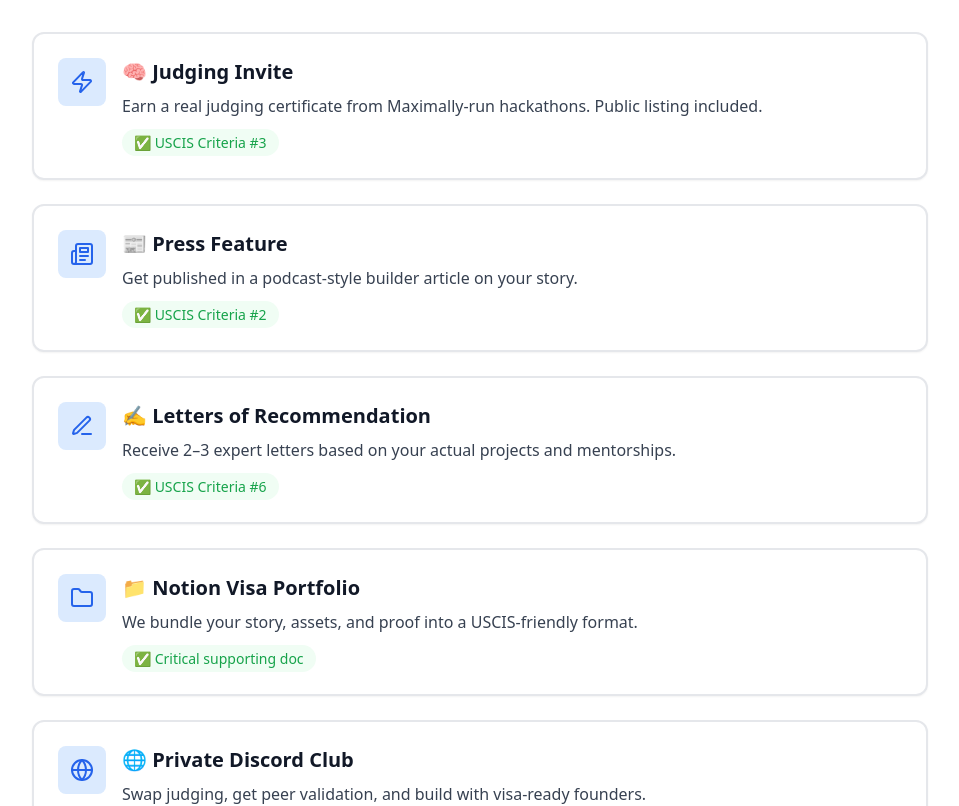
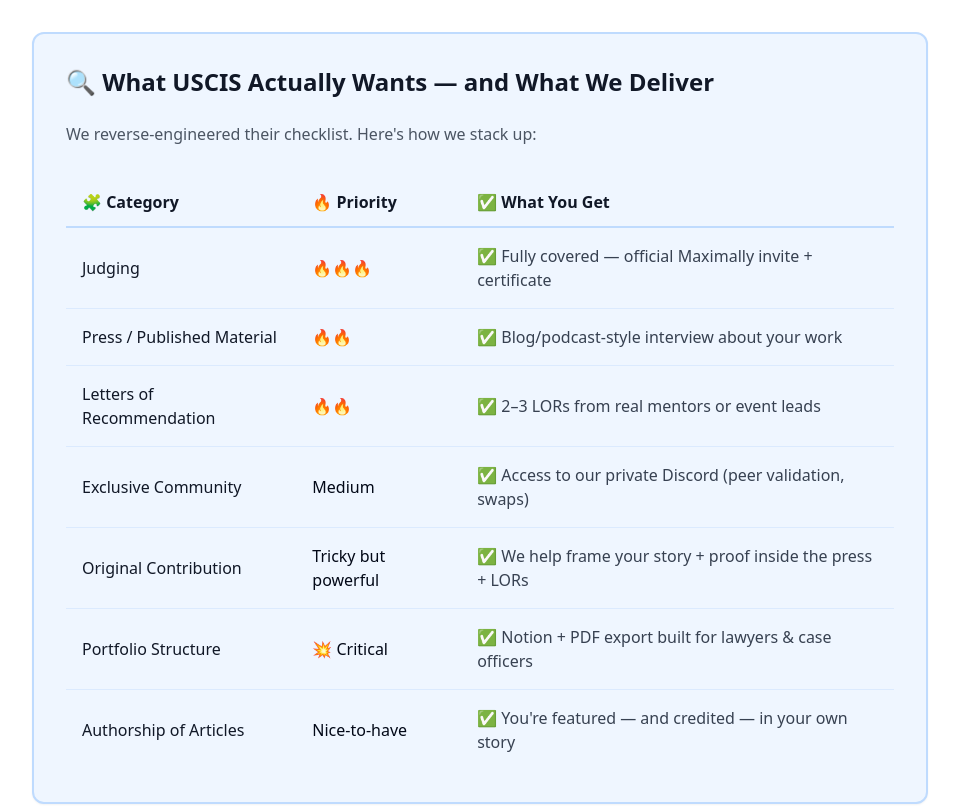
Before and after one commit to extraordinaryclub/visa-proof-hq, a React (Vite) app: page / in a window 1280 px wide. Shown: the part 4500-5306 px from the top of the page, without its empty margins (160-1119 px from the left). Built offline with nearby package versions, Linux system fonts and the light colour scheme.

Commit message:
feat: Add USCIS checklist to "What You Get"
Adds a detailed breakdown of what's included in the "What You Get" section, mapping deliverables to USCIS criteria.

```diff
--- a/src/pages/Index.tsx
+++ b/src/pages/Index.tsx
@@ -1,4 +1,3 @@
-
 import { Check, ArrowRight, Plus, Minus, Zap, Newspaper, PenLine, Folder, Globe, Clock, Target, Calendar, Unlock } from "lucide-react";
 import { Button } from "@/components/ui/button";
 import { Card, CardContent } from "@/components/ui/card";
@@ -301,6 +300,64 @@ const Index = () => {
           <h2 className="text-4xl font-bold text-center mb-16 text-gray-900">
             🎁 What You Get
           </h2>
+
+          {/* USCIS Criteria Breakdown */}
+          <div className="mb-16 bg-blue-50 border-2 border-blue-200 rounded-xl p-8 shadow-sm">
+            <h3 className="text-2xl font-bold mb-6 text-gray-900 flex items-center">
+              🔍 What USCIS Actually Wants — and What We Deliver
+            </h3>
+            <p className="text-gray-600 mb-8">We reverse-engineered their checklist. Here's how we stack up:</p>
+
+            <div className="overflow-x-auto">
+              <table className="w-full">
+                <thead>
+                  <tr className="border-b-2 border-blue-200">
+                    <th className="text-left py-3 px-4 font-bold text-gray-900">🧩 Category</th>
+                    <th className="text-left py-3 px-4 font-bold text-gray-900">🔥 Priority</th>
+                    <th className="text-left py-3 px-4 font-bold text-gray-900">✅ What You Get</th>
+                  </tr>
+                </thead>
+                <tbody className="space-y-2">
+                  <tr className="border-b border-blue-100">
+                    <td className="py-4 px-4 font-medium text-gray-900">Judging</td>
+                    <td className="py-4 px-4">🔥🔥🔥</td>
+                    <td className="py-4 px-4 text-gray-700">✅ Fully covered — official Maximally invite + certificate</td>
+                  </tr>
+                  <tr className="border-b border-blue-100">
+                    <td className="py-4 px-4 font-medium text-gray-900">Press / Published Material</td>
+                    <td className="py-4 px-4">🔥🔥</td>
+                    <td className="py-4 px-4 text-gray-700">✅ Blog/podcast-style interview about your work</td>
+                  </tr>
+                  <tr className="border-b border-blue-100">
+                    <td className="py-4 px-4 font-medium text-gray-900">Letters of Recommendation</td>
+                    <td className="py-4 px-4">🔥🔥</td>
+                    <td className="py-4 px-4 text-gray-700">✅ 2–3 LORs from real mentors or event leads</td>
+                  </tr>
+                  <tr className="border-b border-blue-100">
+                    <td className="py-4 px-4 font-medium text-gray-900">Exclusive Community</td>
+                    <td className="py-4 px-4">Medium</td>
+                    <td className="py-4 px-4 text-gray-700">✅ Access to our private Discord (peer validation, swaps)</td>
+                  </tr>
+                  <tr className="border-b border-blue-100">
+                    <td className="py-4 px-4 font-medium text-gray-900">Original Contribution</td>
+                    <td className="py-4 px-4">Tricky but powerful</td>
+                    <td className="py-4 px-4 text-gray-700">✅ We help frame your story + proof inside the press + LORs</td>
+                  </tr>
+                  <tr className="border-b border-blue-100">
+                    <td className="py-4 px-4 font-medium text-gray-900">Portfolio Structure</td>
+                    <td className="py-4 px-4">💥 Critical</td>
+                    <td className="py-4 px-4 text-gray-700">✅ Notion + PDF export built for lawyers & case officers</td>
+                  </tr>
+                  <tr>
+                    <td className="py-4 px-4 font-medium text-gray-900">Authorship of Articles</td>
+                    <td className="py-4 px-4">Nice-to-have</td>
+                    <td className="py-4 px-4 text-gray-700">✅ You're featured — and credited — in your own story</td>
+                  </tr>
+                </tbody>
+              </table>
+            </div>
+          </div>
+
           <div className="space-y-6 mb-12">
             {features.map((feature, index) => {
               const IconComponent = feature.icon;
```
